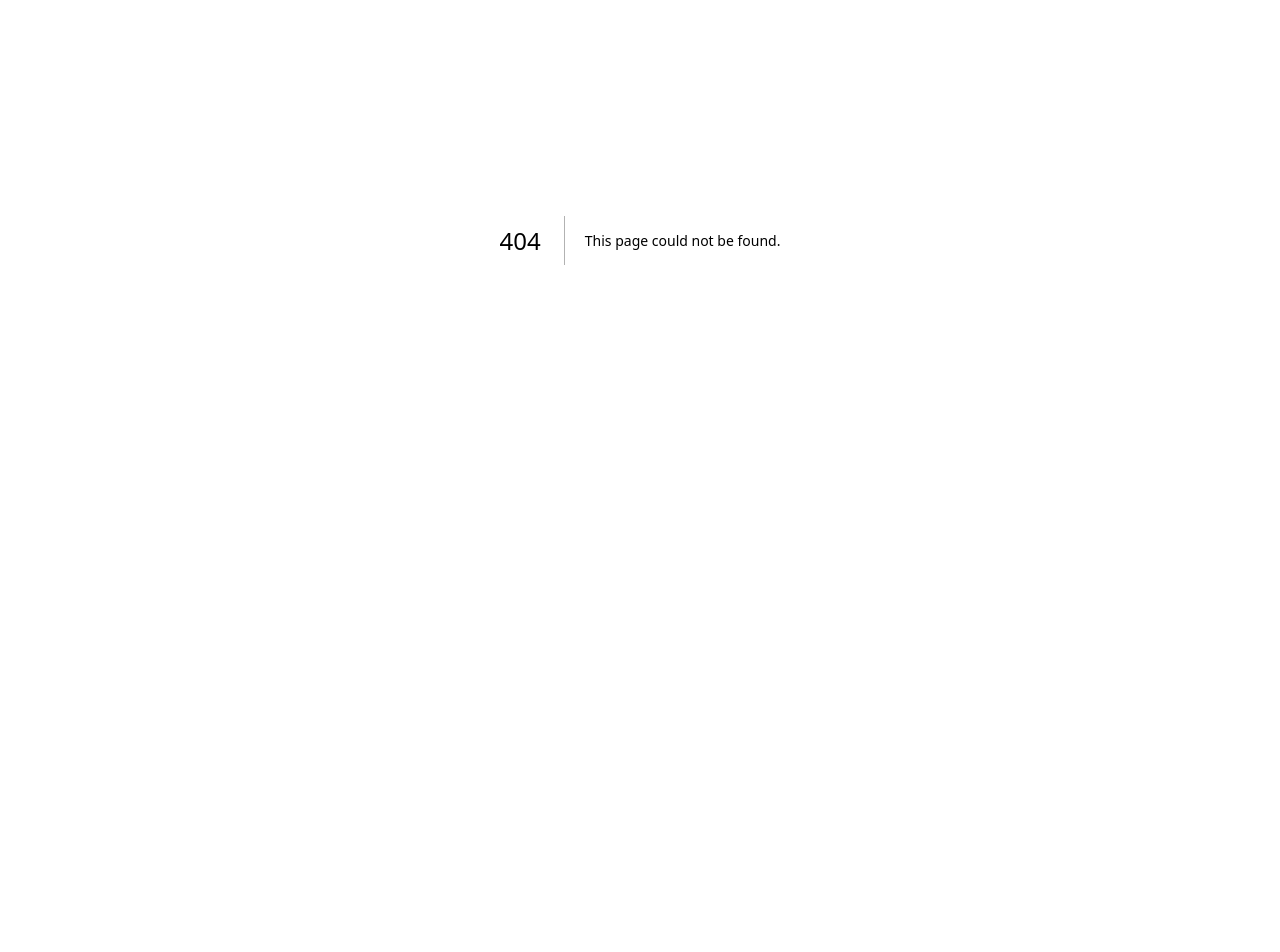
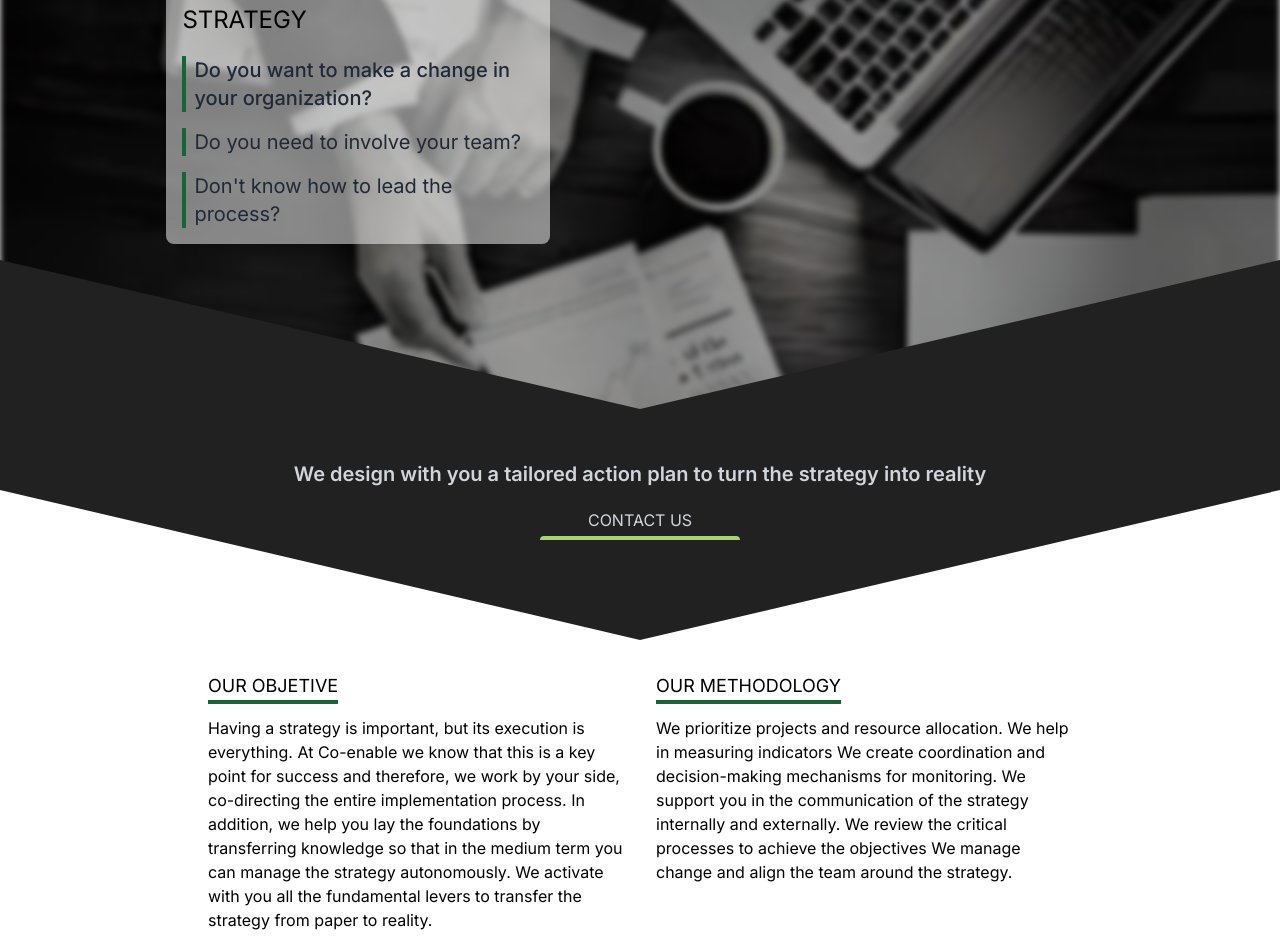
Before and after one commit to leonstefano03/landing-consulting, a Next.js app: page /strategic-implementation in a window 1280 px wide. Before the commit this address had no page. Shown: the part 160-1112 px from the top of the page. Before the commit the page ends 800 px from the top, so only its background shows below. Built offline with nearby package versions, Linux system fonts and the light colour scheme.

Commit message:
feat:creating-view-SI

```diff
--- /dev/null
+++ b/src/app/strategic-implementation/page.jsx
@@ -0,0 +1,26 @@
+import Nav from '@/components/Nav';
+import Footer from '@/components/Footer';
+import HeaderStrategicPlan from '@/components/HeaderStrategicPlan';
+import SectionContact from '@/components/sectionContact';
+import SectionInfoSI from '@/components/SectionInfoSI';
+
+export default function Home() {
+  return (
+    <main className="">
+      <Nav />
+      <HeaderStrategicPlan
+        img={'/stonk.png'}
+        title={'IMPLEMENTATION OF THE STRATEGY'}
+        subTitleOne={'Do you want to make a change in your organization?'}
+        subTitleTwo={'Do you need to involve your team?'}
+        subTitleThree={"Don't know how to lead the process?"}
+        titleTwo={
+          'We design with you a tailored action plan to turn the strategy into reality'
+        }
+      />
+      <SectionInfoSI/>
+      <SectionContact imgPeople={'/Peoplebyw.jpg'} />
+      <Footer />
+    </main>
+  );
+}
--- a/src/app/strategic-plan/page.jsx
+++ b/src/app/strategic-plan/page.jsx
@@ -8,8 +8,21 @@ export default function Home() {
   return (
     <main className="">
       <Nav />
-      <HeaderStrategicPlan img={'/team-arbol.avif'} />
-      <SectionInfoSP/>
+      <HeaderStrategicPlan
+        img={'/team-arbol.avif'}
+        title={'STRATEGY AND SUPPORT TO MANAGEMENT'}
+        subTitleOne={'What do you want your company to be like in 3 years?'}
+        subTitleTwo={
+          'Are you clear about the direction you should follow and the actions to get there?'
+        }
+        subTitleThree={
+          'Does your companys management team have a shared vision of the future?'
+        }
+        titleTwo={
+          'We help you define a strategy for growth sustainable and durable'
+        }
+      />
+      <SectionInfoSP />
       <SectionContact imgPeople={'/Peoplebyw.jpg'} />
       <Footer />
     </main>
--- a/src/components/Footer.jsx
+++ b/src/components/Footer.jsx
@@ -3,7 +3,7 @@ export default function Footer() {
   const añoActual = new Date().getFullYear()
   return (
     <footer className="flex w-full h-[6vh] bg-gray-900 justify-center items-center text-center">
-     <h1 className="text-gray-400">COMPANY-CO LS © {añoActual} | Todos los derechos reservados</h1>
+     <h1 className="text-gray-400">COMPANY-CO LS © {añoActual} | All rights reserved</h1>
     </footer>
   );
 }
--- a/src/components/HeaderStrategicPlan.jsx
+++ b/src/components/HeaderStrategicPlan.jsx
@@ -1,7 +1,14 @@
 import Image from 'next/image';
 import Link from 'next/link';
 
-export default function HeaderStrategicPlan({ img }) {
+export default function HeaderStrategicPlan({
+  img,
+  title,
+  subTitleOne,
+  subTitleTwo,
+  subTitleThree,
+  titleTwo,
+}) {
   return (
     <header className=" relative w-full h-[1000px] md:h-[800px]  overflow-hidden flex justify-start">
       <div
@@ -11,18 +18,21 @@ export default function HeaderStrategicPlan({ img }) {
           filter: 'blur(3px)',
         }}
       />
-      <div className="relative left-[10vw] md:left-[13vw] xl:w-[30%] md:w-[50%] w-[80%] h-[70%] flex flex-col items-start justify-center text-black z-5 ">
-        <div className='bg-white p-4 rounded-lg bg-opacity-50 '> <h1 className="text-2xl mb-5">STRATEGY AND SUPPORT TO MANAGEMENT</h1>
+      <div className="relative left-[10vw] md:left-[13vw] xl:w-[30%] md:w-[70%] w-[80%] h-[65%] flex flex-col items-start justify-center text-black z-5 ">
+        <div className="bg-white p-4 rounded-lg bg-opacity-50 ">
+          {' '}
+          <h1 className="text-2xl mb-5">{title}</h1>
           <p className="text-xl text-gray-800 font-medium border-l-4 border-solid- border-green-800 pl-2 mb-4">
-        What do you want your company to be like in 3 years?
+            {subTitleOne}
           </p>
           <p className="text-xl  text-gray-800 ffont-medium border-l-4 border-solid- border-green-800 pl-2 mb-4">
-        Are you clear about the direction you should follow and the actions to get there?
+            {subTitleTwo}
           </p>
           <p className="text-xl  text-gray-800 ffont-medium border-l-4 border-solid- border-green-800  pl-2">
-        Does your company's management team have a shared vision of the future?
+            {subTitleThree}
           </p>
-      </div></div>
+        </div>
+      </div>
       <section className="absolute bottom-0 w-full z-5 flex flex-col justify-between">
         <Image
           className="z-5"
@@ -34,9 +44,7 @@ export default function HeaderStrategicPlan({ img }) {
         />
         <div className="w-full h-full bg-[#212121] flex flex-col justify-center items-center ">
           <div className=" relative w-[60%] h-full flex flex-col justify-center items-center text-center top-[20px] md:top-[50px]">
-            <h2 className="text-xl font-semibold text-gray-300">
-            We help you define a strategy for growth sustainable and durable
-            </h2>
+            <h2 className="text-xl font-semibold text-gray-300">{titleTwo}</h2>
             <Link href={'/contact'}>
               <button className="mt-3 w-[200px] md:bg-transparent smky-btn3 relative py-2 px-6 after:absolute after:h-1 after:hover:h-[400%] transition-all duration-500 hover:transition-all hover:duration-500 after:transition-all after:duration-500 after:hover:transition-all after:hover:duration-500 overflow-hidden z-0 after:z-[-20] after:bg-[#abd373] after:rounded-t-full after:w-full after:bottom-0 after:left-0 text-gray-300 hover:text-black">
                 CONTACT US
--- a/src/components/Nav.jsx
+++ b/src/components/Nav.jsx
@@ -74,7 +74,7 @@ export default function Nav() {
                   </Link>
                 </li>
                 <li>
-                  <Link href="#" className="flex p-8 hover:text-black">
+                  <Link href="/strategic-implementation" className="flex p-8 hover:text-black">
                     STRATEGIC IMPLEMENTATION
                   </Link>
                 </li>
--- a/src/components/SectionAfterHeader.jsx
+++ b/src/components/SectionAfterHeader.jsx
@@ -25,7 +25,7 @@ export default function SectionAfterHeadear() {
           <SectionOptions
             textColor={'text-black'}
             button={'SEE MORE'}
-            href={'/contact'}
+            href={'/strategic-implementation'}
             titleColor={'text-gray-600'}
             hoverBottonTextColor={'text-black'}
             title={'STRATEGIC IMPLEMENTATION'}
--- /dev/null
+++ b/src/components/SectionInfoSI.jsx
@@ -0,0 +1,35 @@
+export default function SectionInfoSI() {
+  return (
+    <section
+      className={`w-[95%] sm:w-[85%] lg:w-[70%] mx-auto h-full flex flex-col sm:grid sm:grid-cols-2 text-black my-8`}
+    >
+      <div className="mx-4 my-6 sm:my-0">
+        <h2 className="inline text-lg border-b-4 border-green-800 pb-1 ">
+          OUR OBJETIVE
+        </h2>
+        <p className="mt-4">
+          Having a strategy is important, but its execution is everything. At
+          Co-enable we know that this is a key point for success and therefore,
+          we work by your side, co-directing the entire implementation process.
+          In addition, we help you lay the foundations by transferring knowledge
+          so that in the medium term you can manage the strategy autonomously.
+          We activate with you all the fundamental levers to transfer the
+          strategy from paper to reality.
+        </p>
+      </div>
+      <div className="mx-4 my-6 sm:my-0">
+        <h2 className="inline text-lg border-b-4 border-green-800 pb-1 ">
+          OUR METHODOLOGY
+        </h2>
+        <p className="mt-4">
+          We prioritize projects and resource allocation. We help in measuring
+          indicators We create coordination and decision-making mechanisms for
+          monitoring. We support you in the communication of the strategy
+          internally and externally. We review the critical processes to achieve
+          the objectives We manage change and align the team around the
+          strategy.
+        </p>
+      </div>
+    </section>
+  );
+}
```
Also changed, not shown: public/stonk.png (added). Lines whose indentation alone changed are shown as unchanged.
